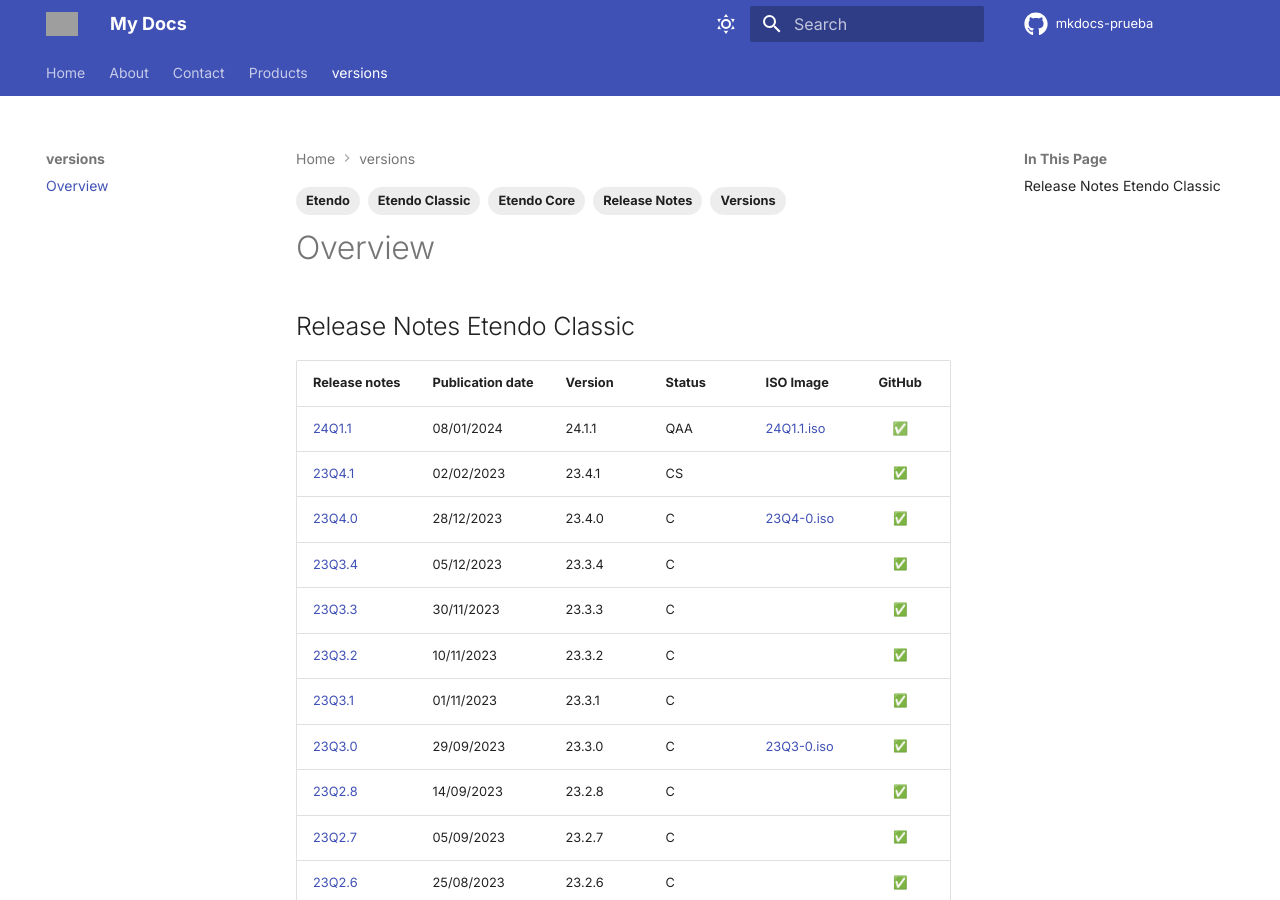
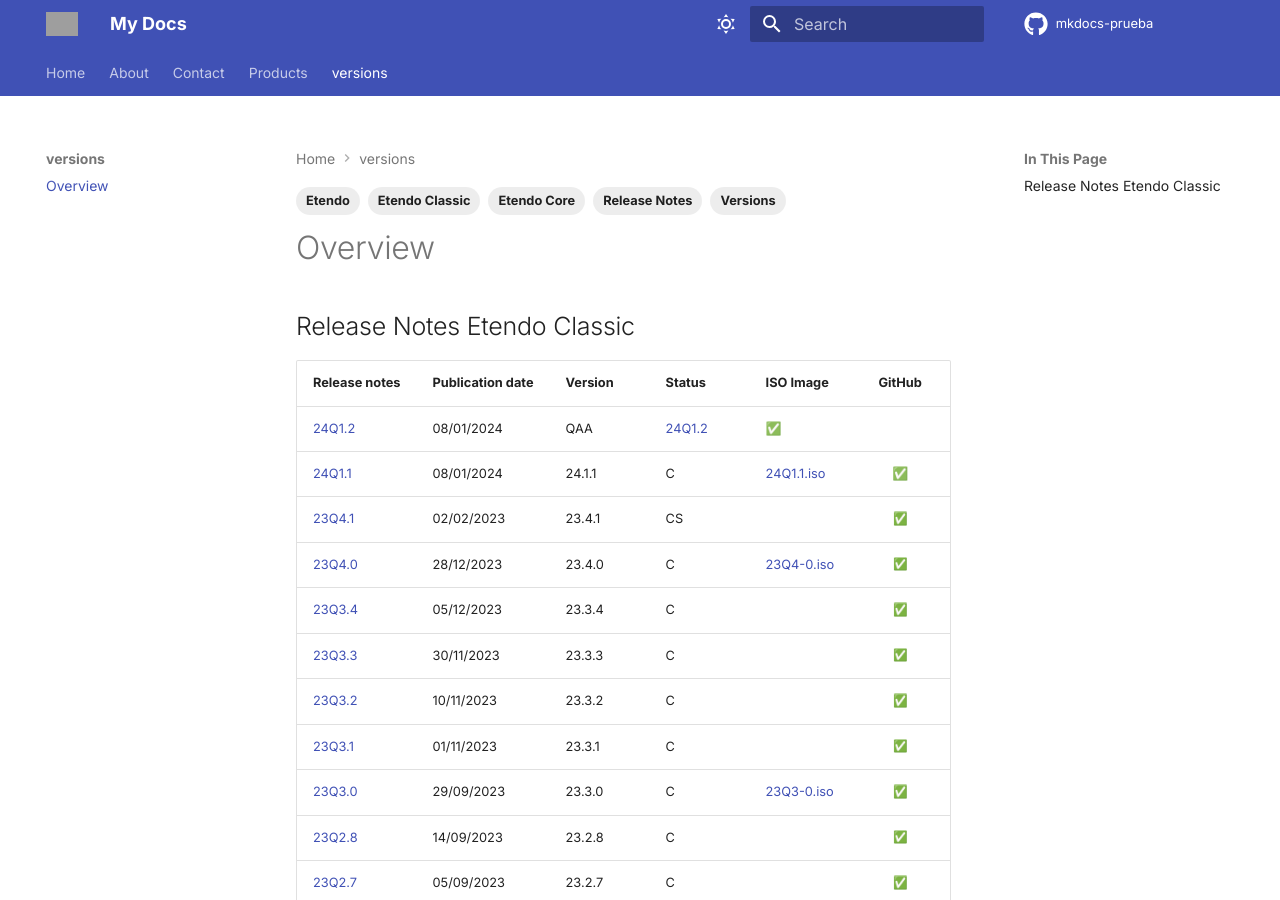
Before and after one commit to facumoyanosmf/mkdocs-prueba, an MkDocs documentation site: the page built from docs/versions/overview.md, in a window 1280 px wide and 900 px high. Built offline with MkDocs 1.6.1 and Material for MkDocs 9.7.7, drawn with Linux system fonts in a browser that asks for light colours; emoji names are drawn with the system emoji font; comment, search, counter and statistics services are not loaded; the version menu is left out; grey boxes are pictures that could not be loaded.

Commit message:
Publish new plugin version: 24.1.2 📄

```diff
--- a/docs/versions/overview.md
+++ b/docs/versions/overview.md
@@ -12,7 +12,8 @@
 
 | Release notes | Publication date | Version | Status | ISO Image | GitHub |
 | ---           | ---              | ---     | ---    | ---       | :---:  |
-| [24Q1.1](https://github.com/facumoyanosmf/mkdocs-prueba/releases/tag/pubished){target="_blank"} | 08/01/2024 | 24.1.1 | QAA | [24Q1.1.iso](https://etendo-appliances.s3.eu-west-1.amazonaws.com/etendo/iso/etendo-24.1.1.iso){target="_blank"} | ✅ |
+| [24Q1.2](https://github.com/facumoyanosmf/mkdocs-prueba/releases/tag/pubished){target="_blank"} | 08/01/2024 | QAA | [24Q1.2](https://etendo-appliances.s3.eu-west-1.amazonaws.com/etendo/iso/etendo-24Q1.2.iso){target="_blank"} | ✅ |
+| [24Q1.1](https://github.com/facumoyanosmf/mkdocs-prueba/releases/tag/pubished){target="_blank"} | 08/01/2024 | 24.1.1 | C | [24Q1.1.iso](https://etendo-appliances.s3.eu-west-1.amazonaws.com/etendo/iso/etendo-24.1.1.iso){target="_blank"} | ✅ |
 | [23Q4.1](../23Q4-1) | 02/02/2023 | 23.4.1 | CS	| | :white_check_mark:|
 | [23Q4.0](../23Q4-0) | 28/12/2023 | 23.4.0 | C	| [23Q4-0.iso](https://etendo-appliances.s3.eu-west-1.amazonaws.com/etendo/iso/etendo-23Q4.0.iso) | :white_check_mark:|
 | [23Q3.4](../23Q3-4) | 05/12/2023 | 23.3.4 | C | | :white_check_mark:|
```
